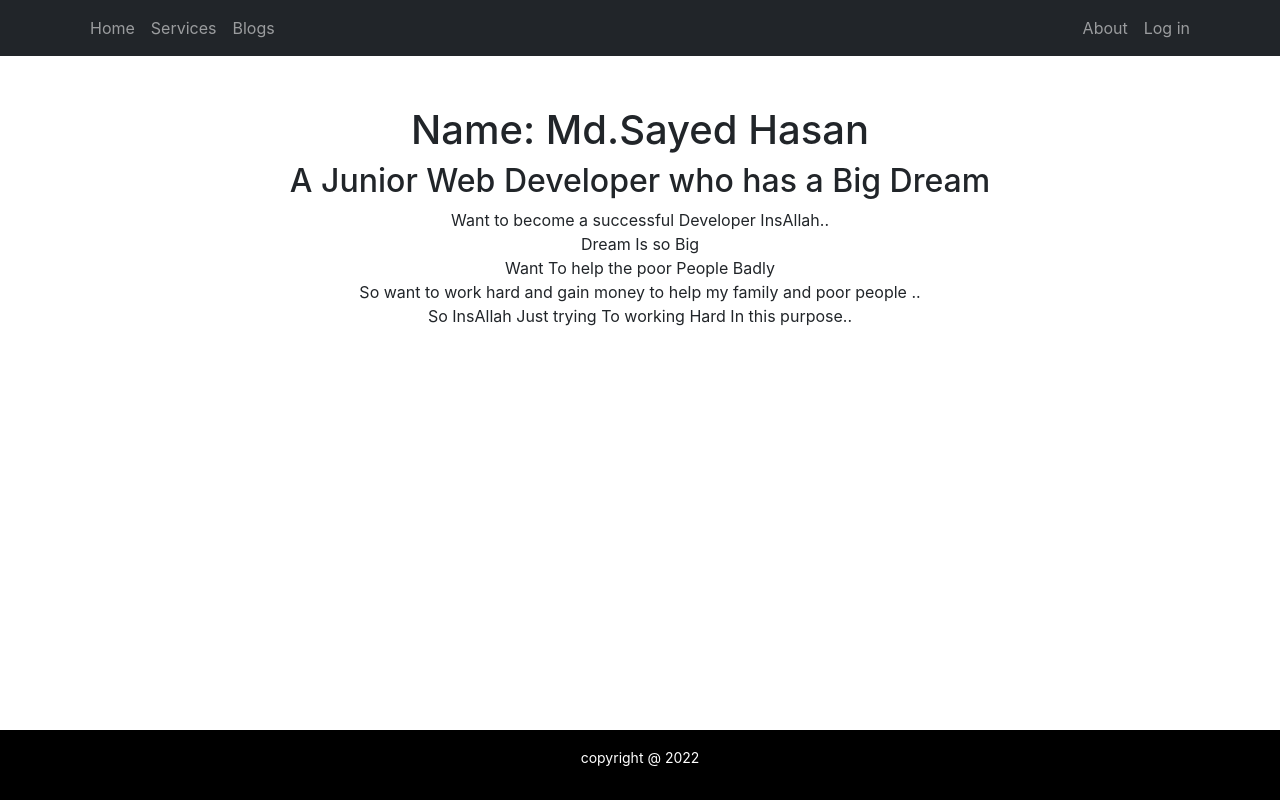
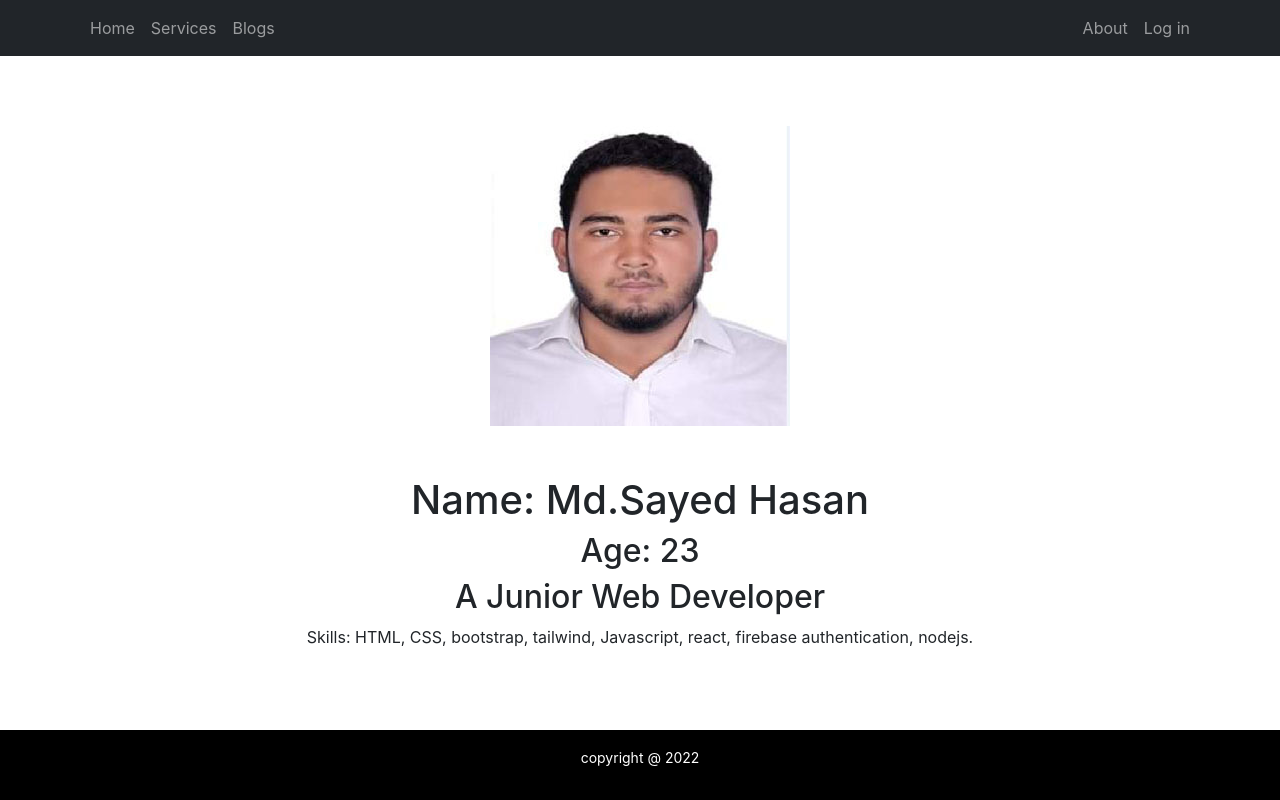
Before and after one commit to sayedhasan019283/Assignment-10, a React (Create React App) app: page /about in a window 1280 px wide. Built offline with nearby package versions, Linux system fonts and the light colour scheme; no server answers.

Commit message:
adding code

```diff
--- a/src/Component/About/About.css
+++ b/src/Component/About/About.css
@@ -2,4 +2,10 @@
     text-align: center;
     justify-content: center;
     padding: 50px;
+    margin-bottom: 70px;
 }
+
+.fix-img {
+    margin: 0 auto;
+    margin-top: 70px;
+}
--- a/src/Component/About/About.js
+++ b/src/Component/About/About.js
@@ -1,13 +1,17 @@
 import React from 'react';
 import './About.css';
-
+import sayedPic from '../../images/SayedHossainPic.jpg'
 const About = () => {
     return (
         <div>
+            <div className='fix-img'>
+                <img src={sayedPic} alt="" />
+            </div>
             <div className='about-me'>
                 <h1>Name: Md.Sayed Hasan</h1>
-                <h2>A Junior Web Developer who has a Big Dream</h2>
-                <p>Want to become a successful Developer InsAllah.. <br /> Dream Is so Big <br /> Want To help the poor People Badly <br /> So want to work hard and gain money to help my family and poor people .. <br /> So InsAllah Just trying To working Hard In this purpose..  </p>
+                <h2>Age: 23</h2>
+                <h2>A Junior Web Developer</h2>
+                <p>Skills: HTML,  CSS,  bootstrap, tailwind,  Javascript, react, firebase authentication, nodejs. </p>
 
             </div>
         </div>
--- a/src/Component/Login/Login.js
+++ b/src/Component/Login/Login.js
@@ -7,7 +7,6 @@ import 'react-toastify/dist/ReactToastify.css';
 import auth from '../../firebase.init';
 import { async } from '@firebase/util';
 import SocialLogin from '../../SocialLogin/SocialLogin';
-import './Login.css'
 import Spiner from '../../Spiner/Spiner';
 
 const Login = () => {
@@ -68,7 +67,7 @@ const Login = () => {
         navigate('/register')
     }
     return (
-        <Form onSubmit={hendelSubmit} className='w-50 fix-from'>
+        <Form onSubmit={hendelSubmit} className='w-50 fix-from mx-auto mt-5'>
             <Form.Group className="mb-3" controlId="formBasicEmail">
                 <Form.Control ref={emailRef} name='email' type="email" placeholder="Enter email" required />
             </Form.Group>
--- a/src/Component/Service/Service.css
+++ b/src/Component/Service/Service.css
@@ -30,6 +30,6 @@
 @media only screen and (max-width: 576px) {
     .fix-img {
         width: 75%;
-        ;
+
     }
 }
```
Also changed, not shown: src/images/SayedHossainPic.jpg (added).
